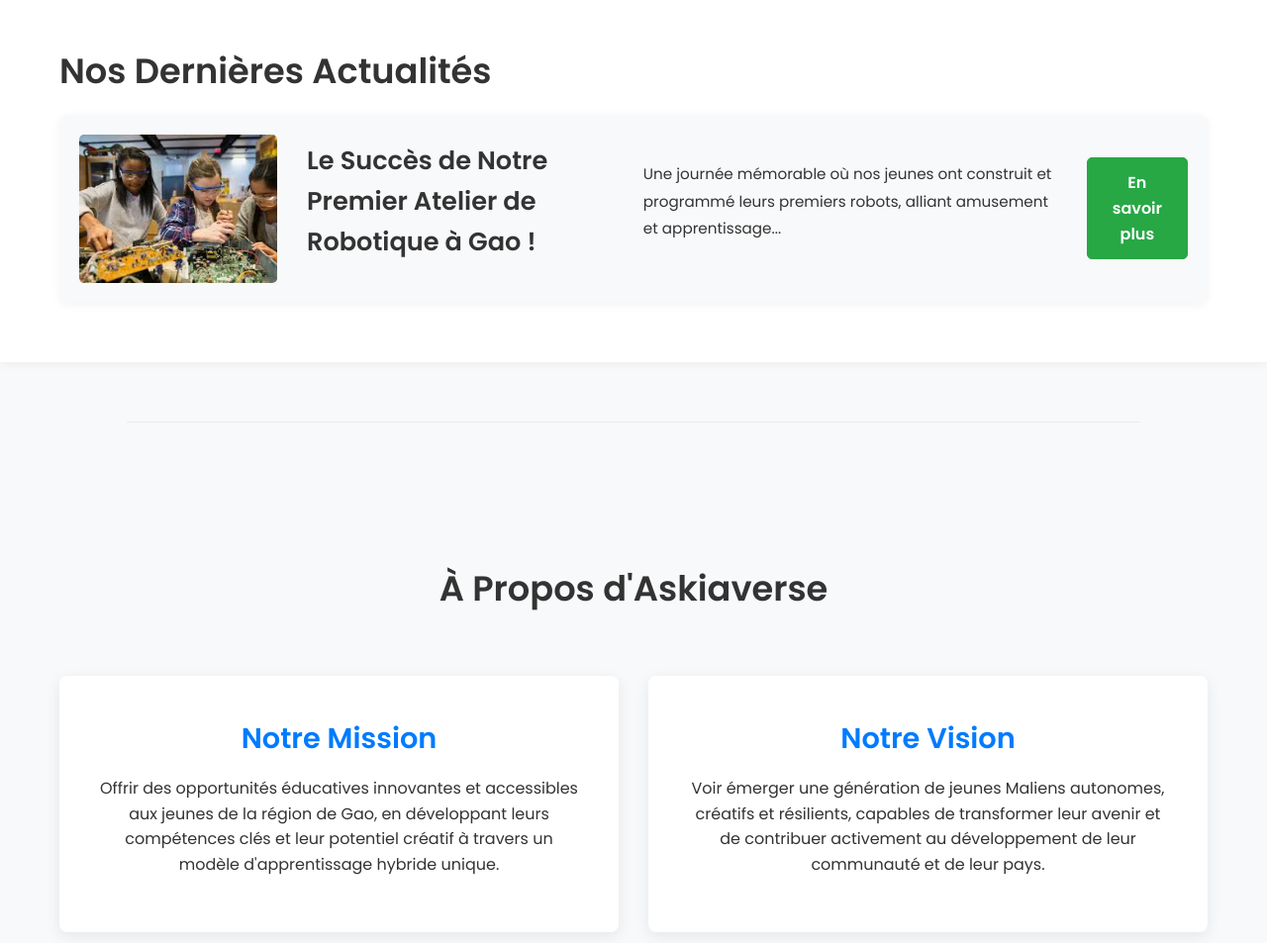
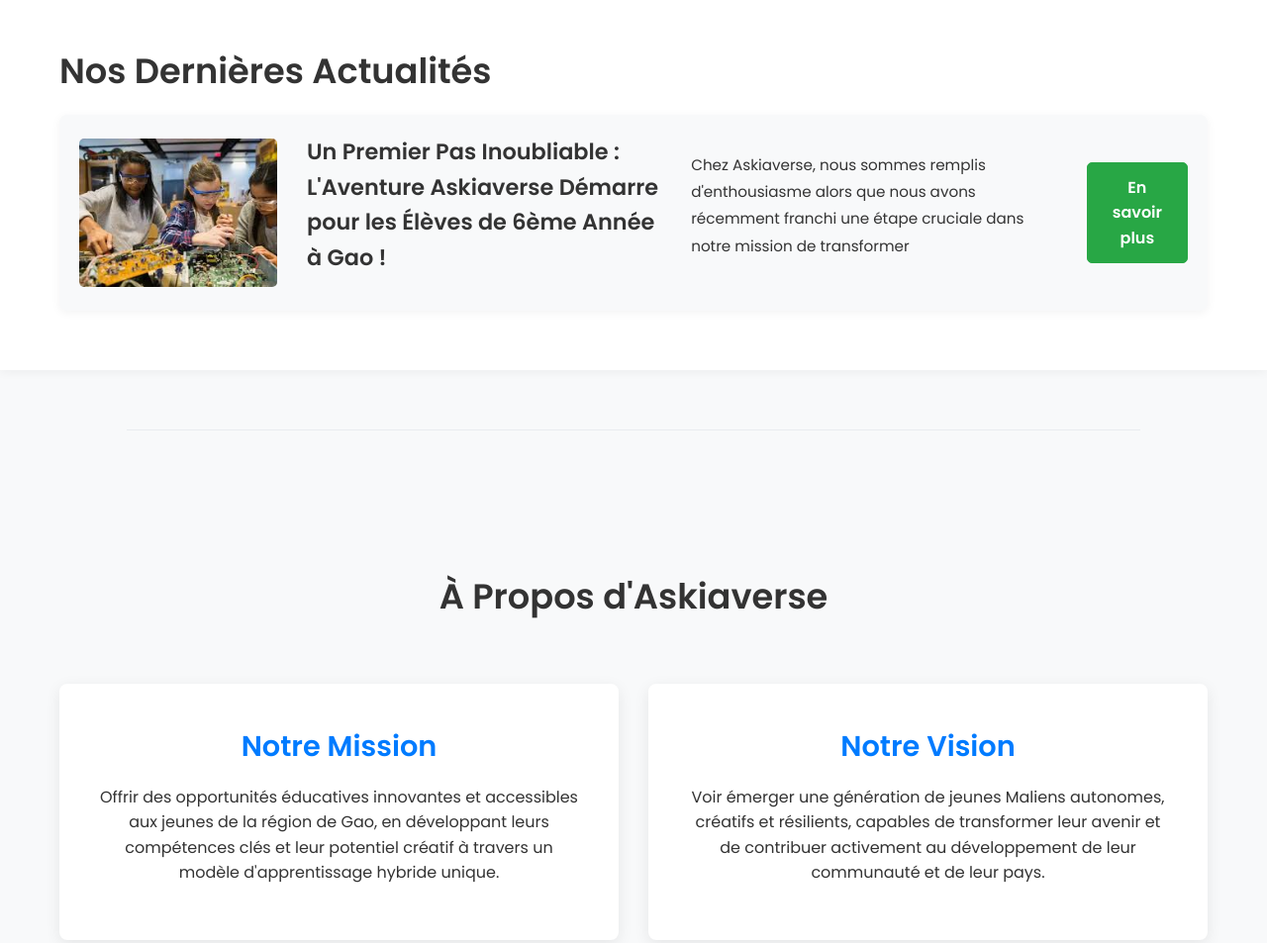
Before and after one commit to sankarebarri/askia_verse, a plain HTML site: page index.html in a window 1280 px wide. Shown: the part 1140-2093 px from the top of the page at 99% size. Drawn offline with Linux system fonts and the light colour scheme.

Commit message:
askia_verse

```diff
--- a/index.html
+++ b/index.html
@@ -70,8 +70,8 @@
                     <h2>Nos Dernières Actualités</h2>
                     <div class="news-card">
                         <img src="images/atelier.jpg" alt="Atelier de Robotique">
-                        <h3>Le Succès de Notre Premier Atelier de Robotique à Gao !</h3>
-                        <p>Une journée mémorable où nos jeunes ont construit et programmé leurs premiers robots, alliant amusement et apprentissage...</p>
+                        <h4>Un Premier Pas Inoubliable : L'Aventure Askiaverse Démarre pour les Élèves de 6ème Année à Gao !</h4>
+                        <p>Chez Askiaverse, nous sommes remplis d'enthousiasme alors que nous avons récemment franchi une étape cruciale dans notre mission de transformer</p>
                         <a href="#" class="btn btn-secondary">En savoir plus</a>
                     </div>
                 </div>
@@ -105,7 +105,7 @@
                     <p>Chez Askiaverse, notre force réside dans la <b>diversité et la complémentarité de nos parcours</b>. Nous sommes un collectif d'individus unis par une vision commune, chacun apportant une perspective unique et une expertise précieuse à notre mission.</p>
                     <p>Notre équipe est composée de professionnels aux horizons variés : des <b>aviateur</b> aux <b>ingénieurs logiciels</b>, des <b>professionnels de la santé</b> aux <b>éducateurs passionnés</b>, et bien d'autres. Cette richesse de compétences, forgée dans des domaines aussi différents que la rigueur du contrôle aérien, la précision du développement technologique, l'empathie du soin, et la pédagogie de l'enseignement, crée un environnement d'innovation unique pour Askiaverse.</p>
                     <p>Ce qui nous unit par-dessus tout, c'est une <b>passion</b> et une <b>conviction</b> face à la situation que nous avons observée. Nous avons été profondément touchés en voyant des enfants de Gao d'une <b>ingéniosité stupéfiante</b>, dotés d'une <b>curiosité insatiable</b> et d'un <b>potentiel créatif illimité</b>, mais qui, malheureusement, se heurtaient à un <b>manque criant d'opportunités</b> pour exprimer et développer leurs talents. Leurs regards audacieux et leurs idées brillantes, souvent sans exutoire, ont été l'étincelle qui a allumé notre détermination. Nous nous sommes engagés à bâtir Askiaverse pour que chaque enfant, quelle que soit sa provenance, puisse trouver le chemin vers l'épanouissement et réaliser pleinement son potentiel. C'est cette <b>ardeur collective</b> qui alimente chaque projet et chaque sourire que nous voyons éclore au sein d'Askiaverse.</p>
-                    <div class="team-grid">
+                    <!-- <div class="team-grid">
                         <div class="team-member">
                             <img src="images/team-member1.jpg" alt="Membre de l'équipe 1">
                             <h4>[Nom du membre 1]</h4>
@@ -117,8 +117,8 @@
                             <p>Responsable Pédagogique</p>
                         </div>
                         </div>
-                </div>
-
+                </div> -->
+<br>
                 <div class="hybrid-approach-section">
                     <h3>Notre Approche Hybride : Le Meilleur des Deux Mondes</h3>
                     <div class="approach-grid">
```
